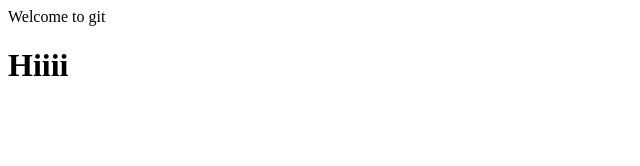
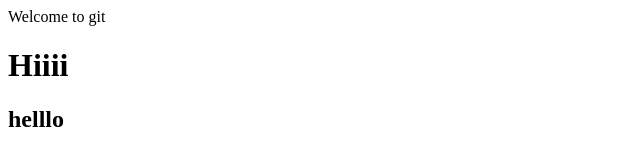
Before and after one commit to vamshi8101/example, a plain HTML site: page index.html in a window 1280 px wide. Shown: the full height of the page, 0-640 px from the left. Drawn offline with Linux system fonts and the light colour scheme.

Commit message:
added hello

```diff
--- a/index.html
+++ b/index.html
@@ -4,5 +4,6 @@
     </head>
     <body>
         <h1>Hiiii</h1>
+        <h2>helllo</h2>
     </body>
 </html>
```
